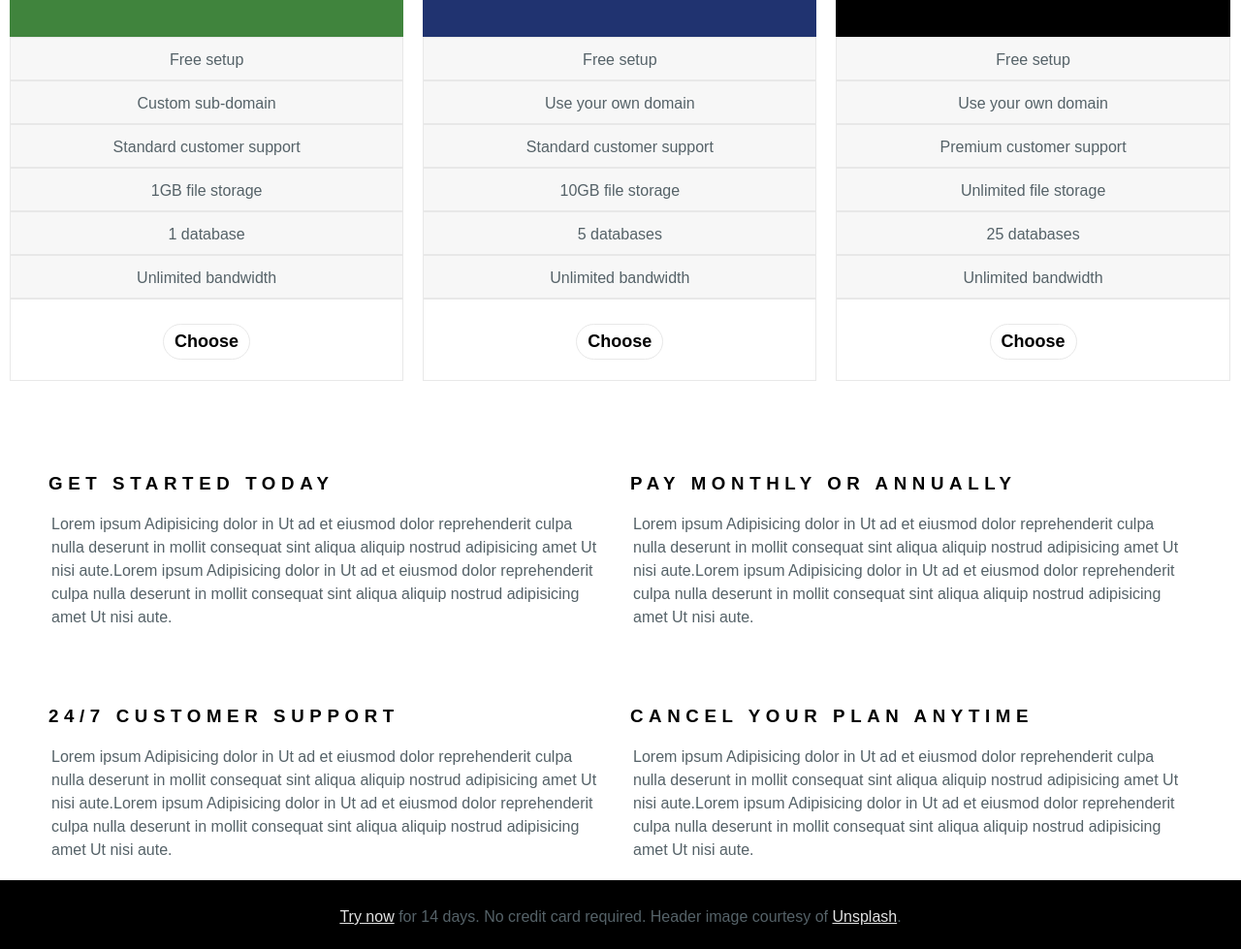
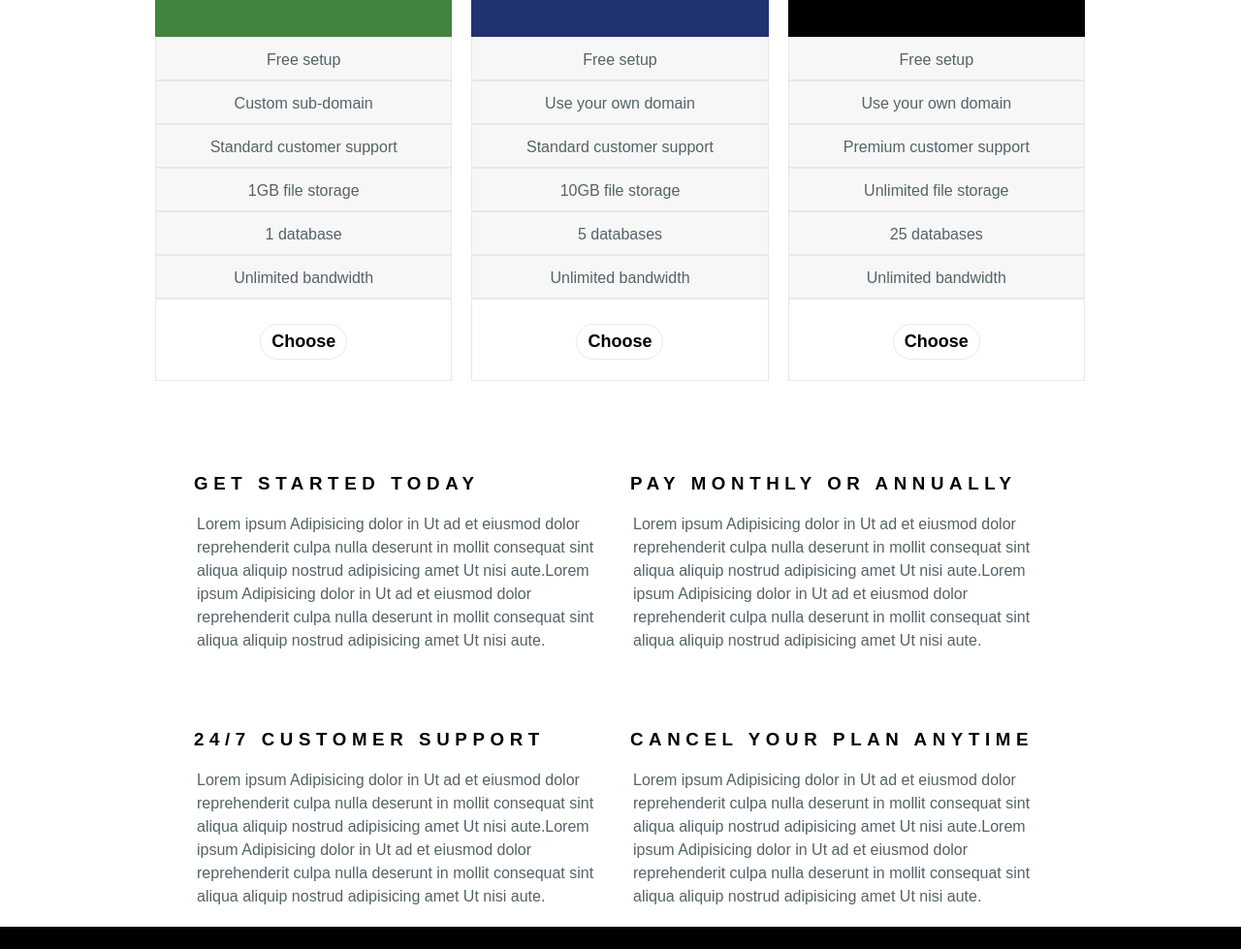
Before and after one commit to mikepitre/day4_hw, a plain HTML site: page index.html in a window 1280 px wide. Shown: the part 677-1656 px from the top of the page at 97% size. Drawn offline with Linux system fonts and the light colour scheme.

Commit message:
break point 4

```diff
--- a/css/style.scss
+++ b/css/style.scss
@@ -156,6 +156,7 @@ $option-level-border-color: #E8E8E8;
 }
 
 @media (min-width: 767px) {
+
 	.options {
 		overflow: hidden;
 	}
@@ -213,8 +214,19 @@ $option-level-border-color: #E8E8E8;
 		border-left: 10px solid white;
 		border-right: 10px solid white;
 	}
+}
 
-	.footer {
-		text-align: center;
+@media (min-width: 979px) {
+
+	.options {
+		max-width: 980px;
+		margin-left: auto;
+		margin-right: auto;
+	}
+
+	.features {
+		max-width: 980px;
+		margin-left: auto;
+		margin-right: auto;
 	}
 }
```
Also changed, not shown: css/style.css.
